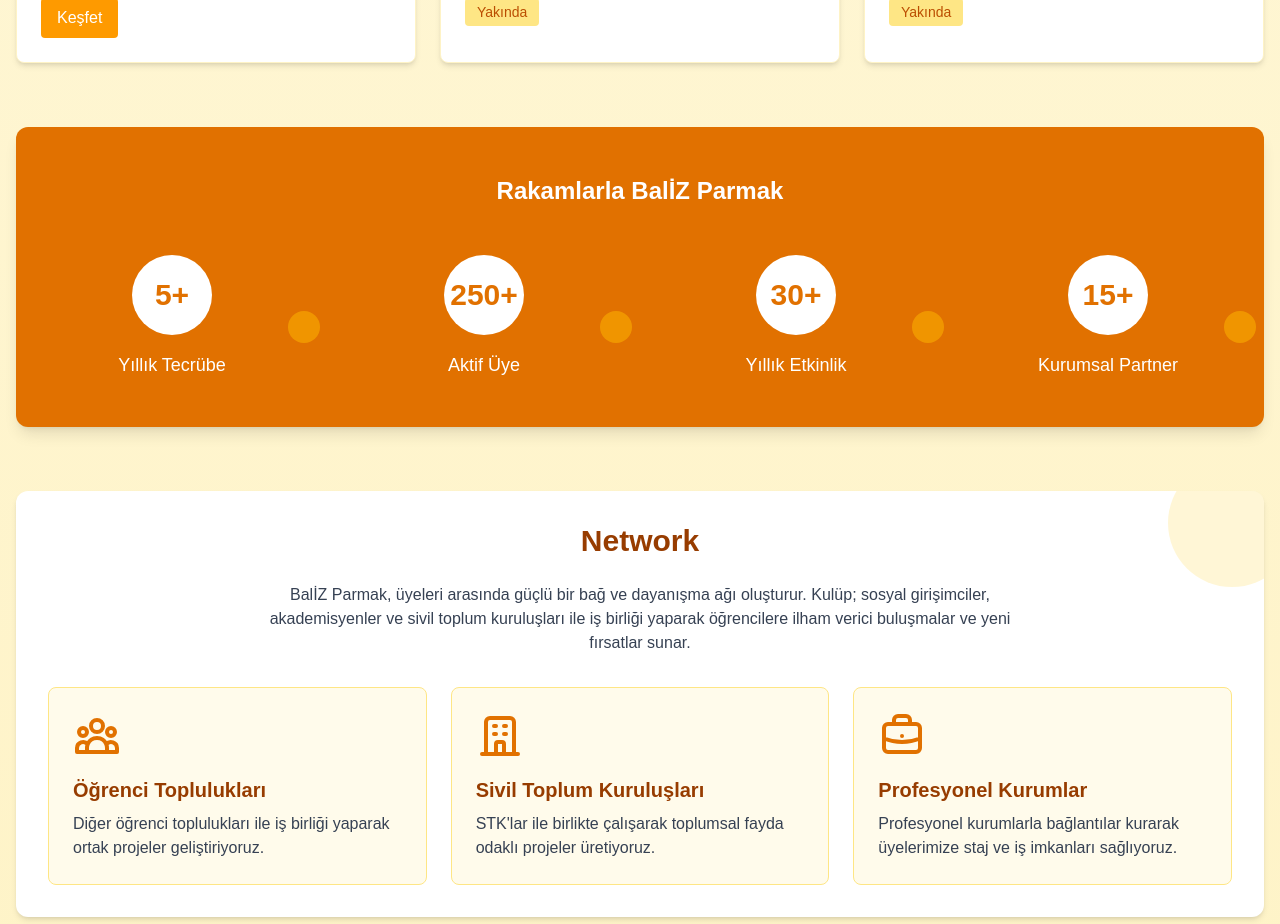
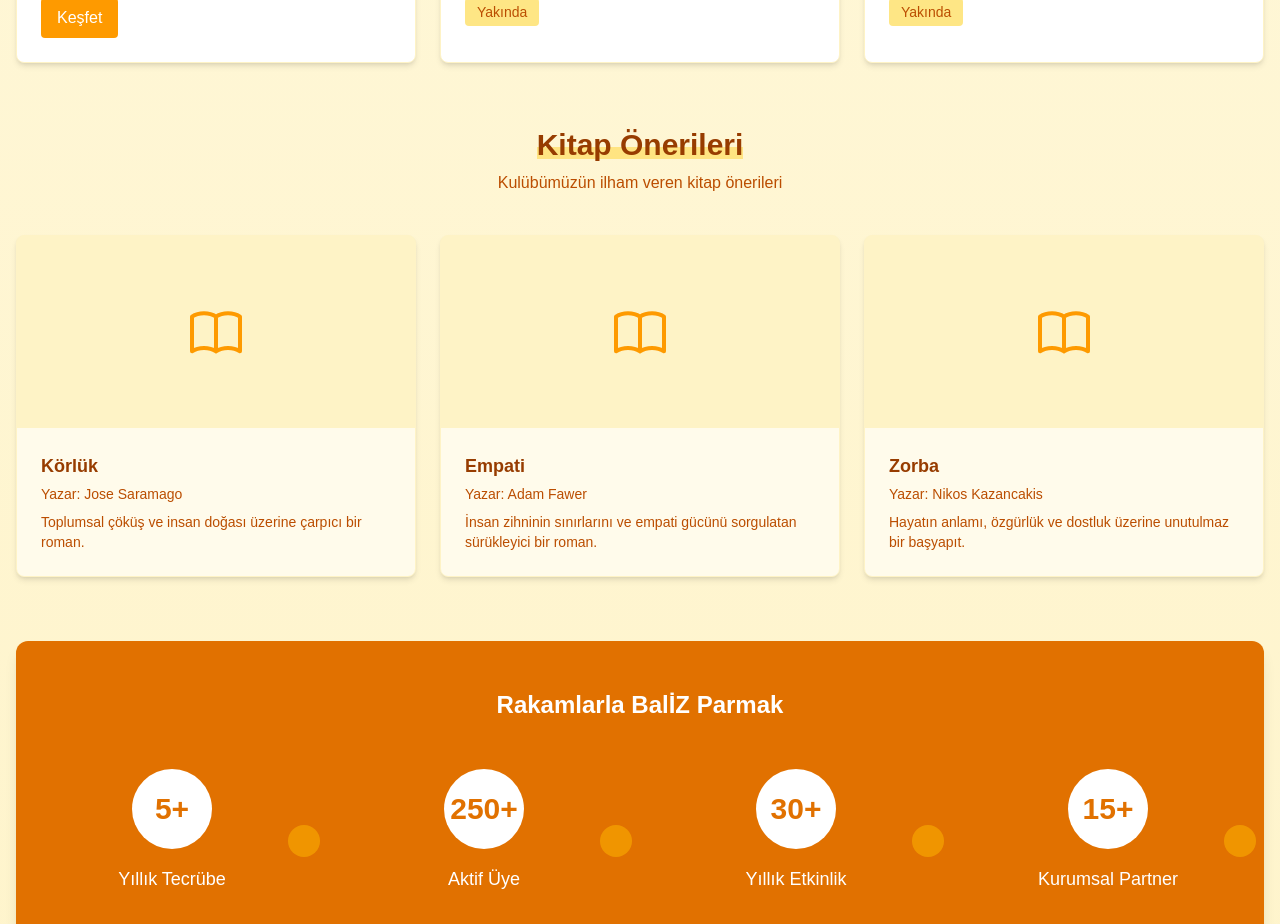
Before and after one commit to Mertisler/websiteCukurova, a Next.js app: page / in a window 1280 px wide. Shown: the part 2500-3424 px from the top of the page. Built offline with nearby package versions, Linux system fonts and the light colour scheme; no server answers; the database is empty.

Commit message:
kitap önerileri değişikliği

```diff
--- a/src/app/kitap-oku-dinle/page.js
+++ b/src/app/kitap-oku-dinle/page.js
@@ -87,23 +87,23 @@ const KitapOkuDinleContent = () => {
   const kitaplar = [
     {
       id: 1,
-      baslik: "İşaret Dili ve Beden Dili",
-      yazar: "Aylin Sönmez",
-      aciklama: "İşaret dili ve beden dili hakkında temel bilgiler içeren interaktif bir kitap.",
+      baslik: "Körlük",
+      yazar: "Jose Saramago",
+      aciklama: "Toplumsal çöküş ve insan doğası üzerine çarpıcı bir roman.",
       gorsel: "/placeholder-image.png"
     },
     {
       id: 2,
-      baslik: "Engelsiz Yaşam",
-      yazar: "Mehmet Yılmaz",
-      aciklama: "Engelsiz bir dünya için bilinçlendirme ve farkındalık kitabı.",
+      baslik: "Empati",
+      yazar: "Adam Fawer",
+      aciklama: "İnsan zihninin sınırlarını ve empati gücünü sorgulatan sürükleyici bir roman.",
       gorsel: "/placeholder-image.png"
     },
     {
       id: 3,
-      baslik: "Bal ve Arı: İletişimin Gücü",
-      yazar: "Zeynep Kaya",
-      aciklama: "Etkili iletişim kurma sanatını arıların işbirliğinden öğreniyoruz.",
+      baslik: "Zorba",
+      yazar: "Nikos Kazancakis",
+      aciklama: "Hayatın anlamı, özgürlük ve dostluk üzerine unutulmaz bir başyapıt.",
       gorsel: "/placeholder-image.png"
     }
   ];
--- a/src/app/page.js
+++ b/src/app/page.js
@@ -414,6 +414,58 @@ export default function Home() {
           </div>
         </section>
 
+        {/* Kitap Önerileri */}
+        <section className="mb-16">
+          <div className="text-center mb-10">
+            <h2 className="text-3xl font-bold text-amber-800 inline-block relative">
+              <span className="relative z-10">Kitap Önerileri</span>
+              <span className="absolute bottom-1 left-0 w-full h-3 bg-amber-300 opacity-50 z-0"></span>
+            </h2>
+            <p className="text-amber-700 mt-2">Kulübümüzün ilham veren kitap önerileri</p>
+          </div>
+          <div className="grid grid-cols-1 md:grid-cols-3 gap-6">
+            {/* 1. Kitap */}
+            <div className="bg-amber-100 rounded-lg shadow-md overflow-hidden border border-amber-100">
+              <div className="h-48 flex items-center justify-center">
+                <svg xmlns="http://www.w3.org/2000/svg" className="h-16 w-16 text-amber-500" fill="none" viewBox="0 0 24 24" stroke="currentColor">
+                  <path strokeLinecap="round" strokeLinejoin="round" strokeWidth={1.5} d="M12 6.253v13m0-13C10.832 5.477 9.246 5 7.5 5S4.168 5.477 3 6.253v13C4.168 18.477 5.754 18 7.5 18s3.332.477 4.5 1.253m0-13C13.168 5.477 14.754 5 16.5 5c1.747 0 3.332.477 4.5 1.253v13C19.832 18.477 18.247 18 16.5 18c-1.746 0-3.332.477-4.5 1.253" />
+                </svg>
+              </div>
+              <div className="bg-amber-50 p-6">
+                <h3 className="text-lg font-bold text-amber-800 mb-1">Körlük</h3>
+                <p className="text-amber-700 text-sm mb-2">Yazar: Jose Saramago</p>
+                <p className="text-amber-700 text-sm">Toplumsal çöküş ve insan doğası üzerine çarpıcı bir roman.</p>
+              </div>
+            </div>
+            {/* 2. Kitap */}
+            <div className="bg-amber-100 rounded-lg shadow-md overflow-hidden border border-amber-100">
+              <div className="h-48 flex items-center justify-center">
+                <svg xmlns="http://www.w3.org/2000/svg" className="h-16 w-16 text-amber-500" fill="none" viewBox="0 0 24 24" stroke="currentColor">
+                  <path strokeLinecap="round" strokeLinejoin="round" strokeWidth={1.5} d="M12 6.253v13m0-13C10.832 5.477 9.246 5 7.5 5S4.168 5.477 3 6.253v13C4.168 18.477 5.754 18 7.5 18s3.332.477 4.5 1.253m0-13C13.168 5.477 14.754 5 16.5 5c1.747 0 3.332.477 4.5 1.253v13C19.832 18.477 18.247 18 16.5 18c-1.746 0-3.332.477-4.5 1.253" />
+                </svg>
+              </div>
+              <div className="bg-amber-50 p-6">
+                <h3 className="text-lg font-bold text-amber-800 mb-1">Empati</h3>
+                <p className="text-amber-700 text-sm mb-2">Yazar: Adam Fawer</p>
+                <p className="text-amber-700 text-sm">İnsan zihninin sınırlarını ve empati gücünü sorgulatan sürükleyici bir roman.</p>
+              </div>
+            </div>
+            {/* 3. Kitap */}
+            <div className="bg-amber-100 rounded-lg shadow-md overflow-hidden border border-amber-100">
+              <div className="h-48 flex items-center justify-center">
+                <svg xmlns="http://www.w3.org/2000/svg" className="h-16 w-16 text-amber-500" fill="none" viewBox="0 0 24 24" stroke="currentColor">
+                  <path strokeLinecap="round" strokeLinejoin="round" strokeWidth={1.5} d="M12 6.253v13m0-13C10.832 5.477 9.246 5 7.5 5S4.168 5.477 3 6.253v13C4.168 18.477 5.754 18 7.5 18s3.332.477 4.5 1.253m0-13C13.168 5.477 14.754 5 16.5 5c1.747 0 3.332.477 4.5 1.253v13C19.832 18.477 18.247 18 16.5 18c-1.746 0-3.332.477-4.5 1.253" />
+                </svg>
+              </div>
+              <div className="bg-amber-50 p-6">
+                <h3 className="text-lg font-bold text-amber-800 mb-1">Zorba</h3>
+                <p className="text-amber-700 text-sm mb-2">Yazar: Nikos Kazancakis</p>
+                <p className="text-amber-700 text-sm">Hayatın anlamı, özgürlük ve dostluk üzerine unutulmaz bir başyapıt.</p>
+              </div>
+            </div>
+          </div>
+        </section>
+
         {/* İstatistikler */}
         <section className="py-12 bg-amber-600 text-white rounded-xl shadow-lg mb-16 relative overflow-hidden">
           <div className="absolute inset-0 opacity-10 pattern-honeycomb pattern-white pattern-bg-transparent pattern-size-6"></div>
```
